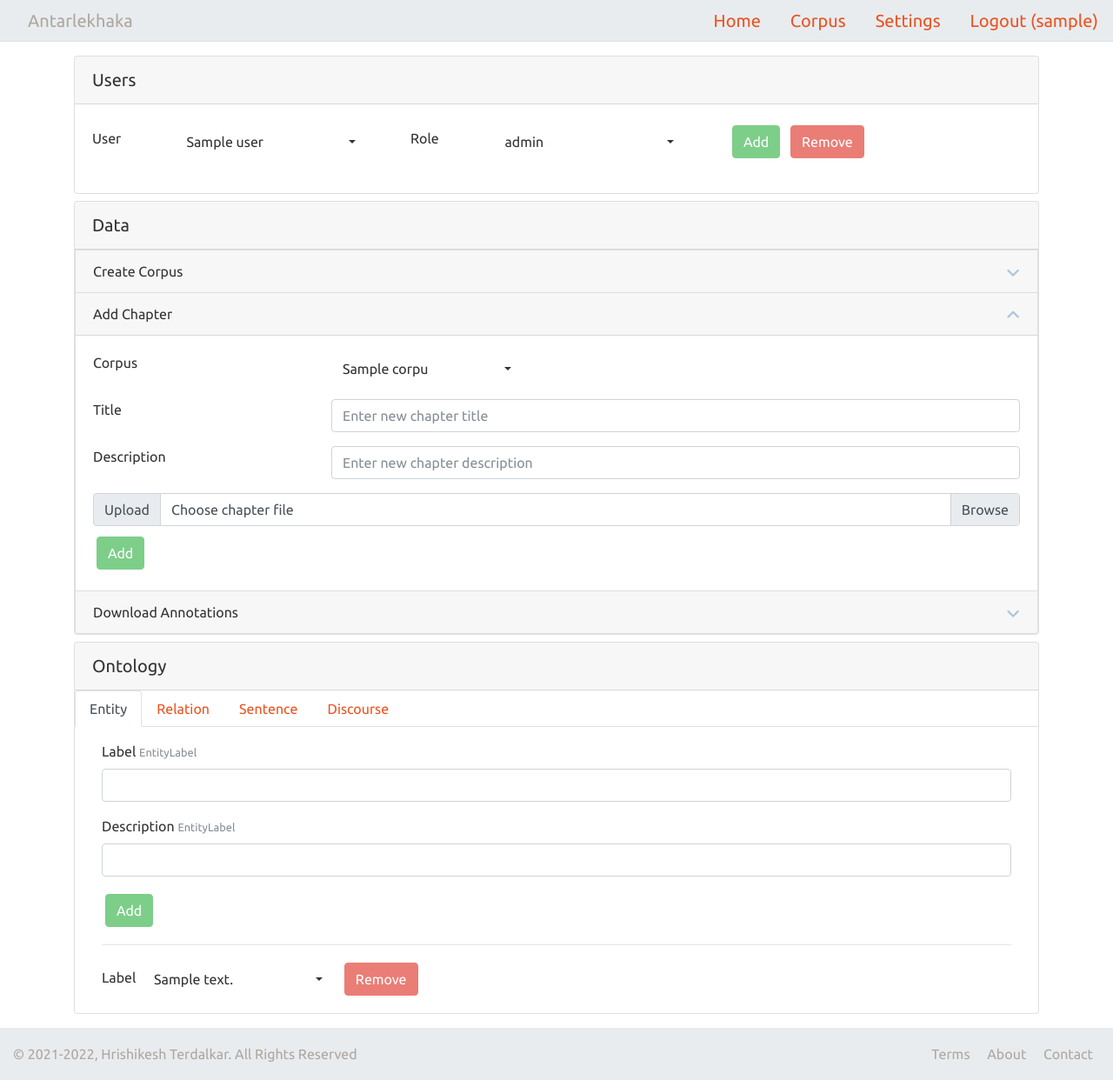
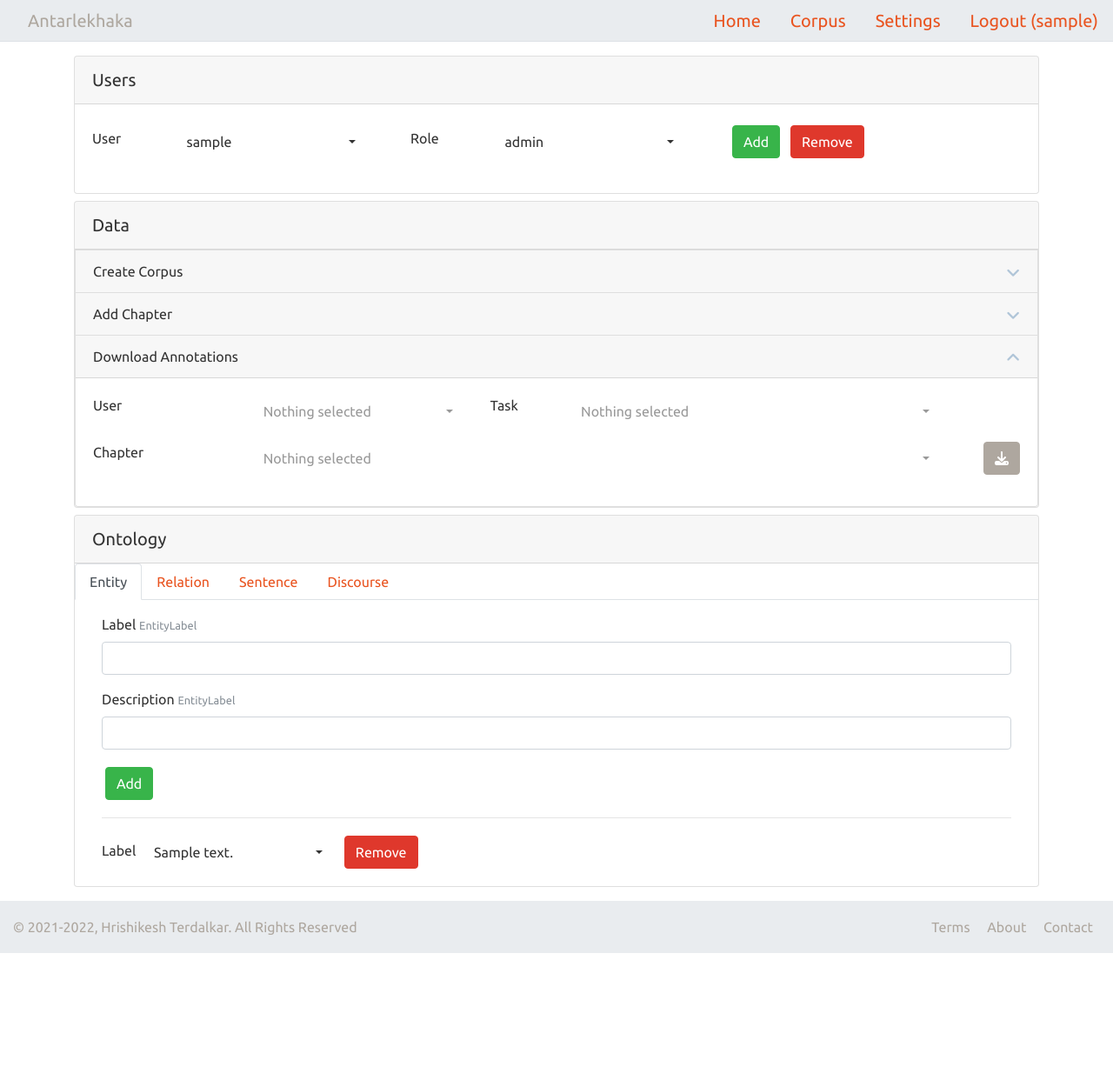
Before and after one commit to Antarlekhaka/code, a Flask app: template templates/admin.html in a window 1280 px wide. Shown: the whole page at 87% size. After the commit the page ends 1096 px from the top, so only its background shows below. Run offline with Flask 2, Linux system fonts and the light colour scheme; a user stored in the database is signed in; tables that the repository leaves empty hold one stand-in row (values such as "Sample post"); the template is opened without the code that fills it: most values are stand-ins (such as "Sample title", 1, 10 or a date in 2020); some libraries are stand-ins or nearby versions.

Commit message:
feat: initiate data download
* admin template update
  * change default open tabpanel in data accordion
  * remove `disabled` class from buttons
  * display pythonanywhere buttons only if `pa_enabled`
* add server action `annotation_download` placeholder

```diff
--- a/templates/admin.html
+++ b/templates/admin.html
@@ -13,7 +13,7 @@
                     <div class="col-sm-3 my-auto">
                         <select class="lead m-1 selectpicker" name="target_user" id="target_user" data-live-search="true">
                             {% for user in data.users %}
-                            <option value="{{user}}">{{user}}</option>
+                            <option value="{{user.username}}">{{user.username}}</option>
                             {% endfor %}
                         </select>
                     </div>
@@ -26,11 +26,11 @@
                         </select>
                     </div>
                     <div class="col-sm my-auto">
-                        <button type="submit" name="action" value="user_role_add" class="btn btn-success disabled m-1">
+                        <button type="submit" name="action" value="user_role_add" class="btn btn-success m-1">
                             Add
                         </button>
                         <button type="submit" name="action" value="user_role_remove"
-                            class="btn btn-danger disabled m-1">
+                            class="btn btn-danger m-1">
                             Remove
                         </button>
                     </div>
@@ -49,7 +49,7 @@
                         aria-expanded="false" aria-controls="corpus_container">
                         Create Corpus
                     </div>
-                    <div id="corpus_container" class="collapse" data-parent="#manage_data">
+                    <div id="corpus_container" role="tabpanel" class="collapse" data-parent="#manage_data">
                         <div class="card-body">
                             <form method=POST enctype=multipart/form-data action="{{url_for('action')}}">
                                 <input type="hidden" name="csrf_token" value={{csrf_token()}}>
@@ -69,7 +69,7 @@
                                         <input type="text" class="form-control"  name="corpus_description" id="corpus_description" placeholder="Enter new corpus description">
                                     </div>
                                 </div>
-                                <button type="submit" name="action" value="corpus_add" class="btn btn-success disabled m-1">
+                                <button type="submit" name="action" value="corpus_add" class="btn btn-success m-1">
                                     Create
                                 </button>
                             </form>
@@ -77,11 +77,11 @@
                     </div>
                 </div>
                 <div class="card" style="border-top-left-radius: 0; border-top-right-radius: 0;">
-                    <div class="card-header" data-toggle="collapse" data-target="#chapter_container"
-                        aria-expanded="true" aria-controls="chapter_container">
+                    <div class="card-header collapsed" data-toggle="collapse" data-target="#chapter_container"
+                        aria-expanded="false" aria-controls="chapter_container">
                         Add Chapter
                     </div>
-                    <div id="chapter_container" role="tabpanel" class="collapse show" data-parent="#manage_data">
+                    <div id="chapter_container" role="tabpanel" class="collapse" data-parent="#manage_data">
                         <div class="card-body">
                             <form method=POST enctype=multipart/form-data action="{{url_for('action')}}">
                                 <input type="hidden" name="csrf_token" value={{csrf_token()}}>
@@ -127,7 +127,7 @@
                                         bsCustomFileInput.init();
                                     })
                                 </script>
-                                <button type="submit" name="action" value="chapter_add" class="btn btn-success disabled m-1">
+                                <button type="submit" name="action" value="chapter_add" class="btn btn-success m-1">
                                     Add
                                 </button>
                             </form>
@@ -135,34 +135,57 @@
                     </div>
                 </div>
                 <div class="card" style="border-top-left-radius: 0; border-top-right-radius: 0;">
-                    <div class="card-header collapsed" data-toggle="collapse" data-target="#download_container"
-                        aria-expanded="false" aria-controls="download_container">
+                    <div class="card-header" data-toggle="collapse" data-target="#download_container"
+                        aria-expanded="true" aria-controls="download_container">
                         Download Annotations
                     </div>
-                    <div id="download_container" role="tabpanel" class="collapse" data-parent="#manage_data">
+                    <div id="download_container" role="tabpanel" class="collapse show" data-parent="#manage_data">
                         <div class="card-body">
                             <form method=POST enctype=multipart/form-data action="{{url_for('action')}}">
                                 <input type="hidden" name="csrf_token" value={{csrf_token()}}>
 
-                                        <label for="annotator">User</label>
-                                        <select class="lead m-1 selectpicker" name="annotator" id="annotator"
+                                <div class="form-group row">
+                                    <label class="col-sm-2" for="download_annotator_id">User</label>
+                                    <div class="col-sm-3">
+                                        <select class="lead selectpicker" name="annotator_id" id="download_annotator_id"
                                             data-container="body"
-                                            data-width="25%"
+                                            data-width="100%"
                                             data-live-search="true"
                                             data-actions-box="true"
                                             data-select-all-text="All"
                                             data-deselect-all-text="None"
                                             data-selected-text-format="count"
                                             multiple>
-                                            {% for user in data.users %}
-                                            <option value="{{user}}">{{user}}</option>
+                                            {% for user in data.annotators %}
+                                            <option value="{{user.id}}">{{user.username}}</option>
                                             {% endfor %}
                                         </select>
+                                    </div>
 
-                                        <label for="corpus_id">Chapter</label>
-                                        <select class="lead m-1 selectpicker" name="chapter_id" id="annotator_chapter_id"
+                                    <label class="col-sm-1" for="download_task_id">Task</label>
+                                    <div class="col-sm-5">
+                                        <select class="lead selectpicker" name="task_id" id="download_task_id"
                                             data-container="body"
-                                            data-width="50%"
+                                            data-width="100%"
+                                            data-live-search="true"
+                                            data-actions-box="true"
+                                            data-select-all-text="All"
+                                            data-deselect-all-text="None"
+                                            data-selected-text-format="count"
+                                            multiple>
+                                            {% for task in constants.tasks %}
+                                            <option value="{{task.id}}">{{task.title}}</option>
+                                            {% endfor %}
+                                        </select>
+                                    </div>
+                                </div>
+
+                                <div class="form-group row">
+                                    <label class="col-sm-2" for="download_chapter_id">Chapter</label>
+                                    <div class="col-sm-9">
+                                        <select class="lead selectpicker" name="chapter_id" id="download_chapter_id"
+                                            data-container="body"
+                                            data-width="100%"
                                             data-live-search="true"
                                             data-actions-box="true"
                                             data-select-all-text="All"
@@ -175,11 +198,13 @@
                                             {% endfor %}
                                             {% endfor %}
                                         </select>
-
-                                        <button type="submit" name="action" value="annotation_download" class="btn btn-secondary disabled">
+                                    </div>
+                                    <div class="col-sm-1">
+                                        <button type="submit" name="action" value="annotation_download" class="btn btn-secondary float-right">
                                             <i class="fa fa-download"></i>
                                         </button>
-
+                                    </div>
+                                </div>
                             </form>
                         </div>
                     </div>
@@ -231,7 +256,7 @@
                                 </label>
                                 <input class="form-control" type="text" name="{{label.name}}_label_desc" id="{{label.name}}-label-desc" required>
                             </div>
-                            <button type="submit" name="action" value="{{label.name}}_type_add" class="btn btn-success disabled m-1">
+                            <button type="submit" name="action" value="{{label.name}}_type_add" class="btn btn-success m-1">
                                 Add
                             </button>
                         </form>
@@ -245,7 +270,7 @@
                                     <option value="{{_label}}">{{_description}}</option>
                                     {% endfor %}
                                 </select>
-                                <button type="submit" name="action" value="{{label.name}}_type_remove" class="btn btn-danger disabled m-1">
+                                <button type="submit" name="action" value="{{label.name}}_type_remove" class="btn btn-danger m-1">
                                     Remove
                                 </button>
                             </div>
@@ -257,7 +282,7 @@
         </div>
     </div>
 
-    {% if current_user.has_role('owner') %}
+    {% if current_user.has_role('owner') and data.pa %}
     <!-- PythonAnywhere -->
     <div class="card mt-2">
         <div class="card-header lead">
@@ -266,14 +291,14 @@
         <div class="card-body">
             <form method=POST enctype=multipart/form-data action="{{url_for('action')}}">
                 <input type="hidden" name="csrf_token" value={{csrf_token()}}>
-                <button type="submit" name="action" value="application_info" class="btn btn-primary disabled">
+                <button type="submit" name="action" value="application_info" class="btn btn-primary">
                     info
                 </button>
-                <button type="submit" name="action" value="application_update" class="btn btn-warning disabled">
+                <button type="submit" name="action" value="application_update" class="btn btn-warning">
                     update
                 </button>
                 <!-- reload button not actually interacting with form -->
-                <button type="button" id="application_reload" class="btn btn-success disabled">
+                <button type="button" id="application_reload" class="btn btn-success">
                     reload
                 </button>
             </form>
```
Also changed, not shown: server_sqla.py (+35 -8 lines).
